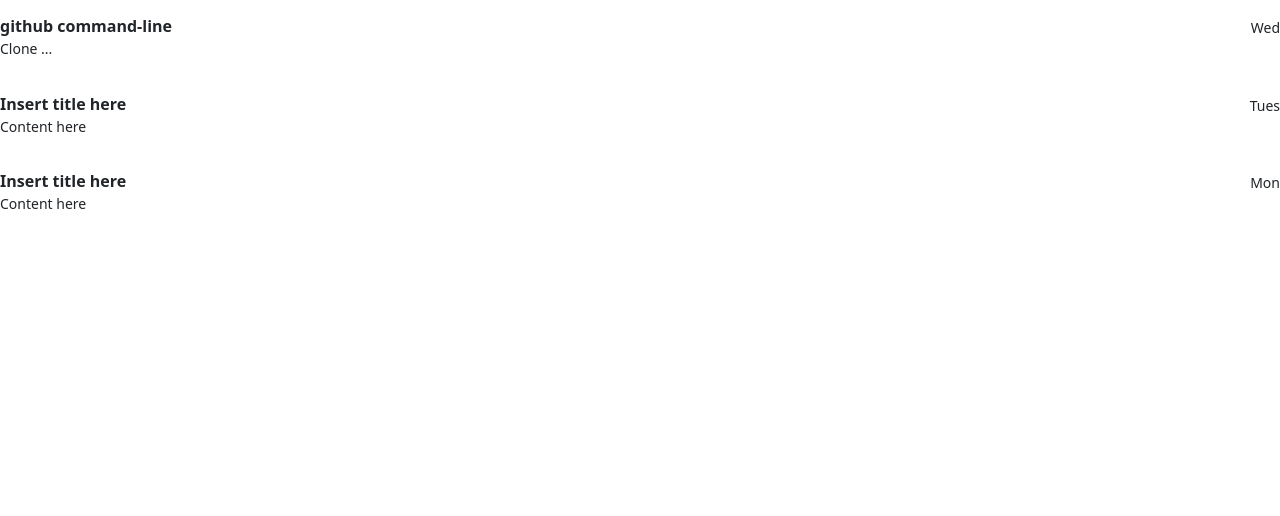
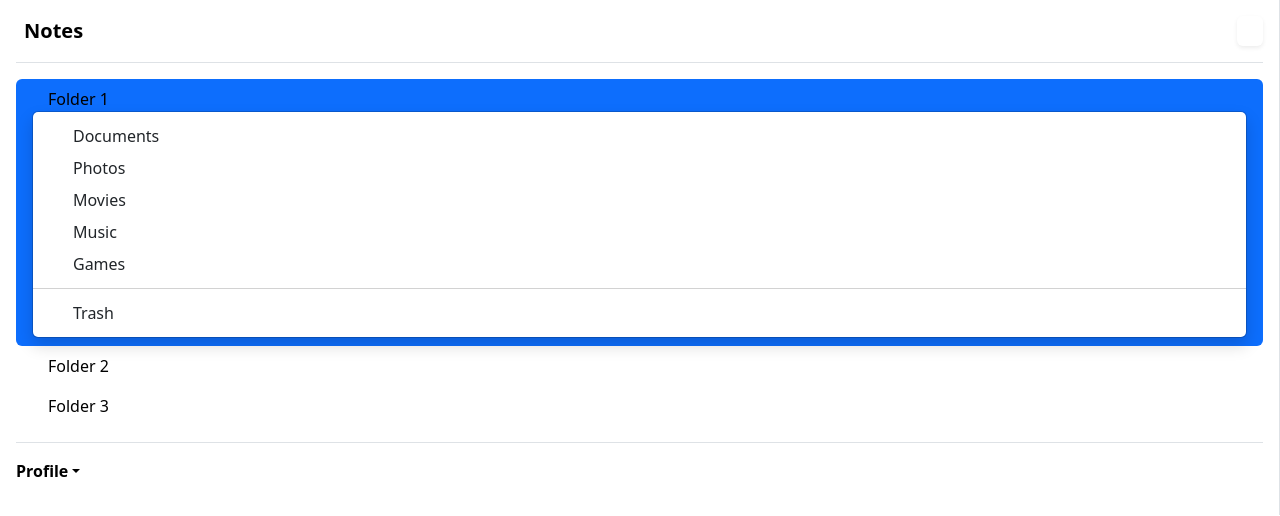
Before and after one commit to kaioken166/notes-app-GUI, a plain HTML site: page test.html in a window 1280 px wide. Drawn offline with nearby package versions, Linux system fonts and the light colour scheme.

Commit message:
add menu for folder

```diff
--- a/test.html
+++ b/test.html
@@ -13,52 +13,93 @@
 
 <body>
     <!-- Folder 1 -->
-    <div class="tab-pane fade nocursor show active" role="tabpanel" tabindex="0" aria-labelledby="listGroup1-tab"
-        id="listGroup1" role="tablist">
+    <div class="d-flex flex-column flex-shrink-0 p-3 border-end" id="left-sidebar">
 
-        <div class="list-group-item list-group-item-action py-3 lh-sm" role="tab" data-bs-toggle="pill"
-            data-bs-target="#note1-folder1" aria-controls="note1-folder1" aria-selected="false">
-            <div class="d-flex w-100 align-items-center justify-content-between">
-                <strong class="mb-1">github command-line</strong>
-                <small>Wed</small>
-            </div>
-            <div class="col-10 mb-1 small">Clone ...</div>
+        <div class="d-flex justify-content-between pb-3 mb-3 border-bottom">
+            <a href="/index.html" class="d-flex align-items-center link-body-emphasis text-decoration-none">
+                <i class="bi bi-pen me-2"></i>
+                <span class="fs-5 fw-semibold">Notes</span>
+            </a>
+            <button class="btn shadow-sm" id="newFolderBtn" type="submit"><i class="bi bi-folder-plus"></i></button>
         </div>
 
-        <div class="list-group-item list-group-item-action py-3 lh-sm" role="tab" data-bs-toggle="pill"
-            data-bs-target="#note2-folder1" aria-controls="note2-folder1" aria-selected="false" tabindex="-1">
-            <div class="d-flex w-100 align-items-center justify-content-between">
-                <strong class="mb-1">Insert title here</strong>
-                <small>Tues</small>
-            </div>
-            <div class="col-10 mb-1 small">Content here</div>
+
+        <!-- Folder section -->
+        <ul class="nav nav-pills flex-shrink-1 d-flex flex-column scrollarea mb-3" id="folderList"
+            aria-orientation="vertical" role="tablist" style="height: 100%;">
+
+            <!-- Đổ data vào đây -->
+
+            <li class="nav-item nav-link link-body-emphasis nocursor active" role="tab" data-bs-toggle="pill"
+                data-bs-target="#listGroup1" aria-controls="listGroup1" aria-selected="true" tabindex="-1">
+                <i class="bi bi-folder2 me-3"></i>
+                Folder 1
+                <ul class="dropdown-menu d-block position-static mx-0 shadow w-220px" data-bs-theme="light">
+                    <li>
+                      <a class="dropdown-item d-flex gap-2 align-items-center" href="#">
+                        <svg class="bi" width="16" height="16"><use xlink:href="#files"></use></svg>
+                        Documents
+                      </a>
+                    </li>
+                    <li>
+                      <a class="dropdown-item d-flex gap-2 align-items-center" href="#">
+                        <svg class="bi" width="16" height="16"><use xlink:href="#image-fill"></use></svg>
+                        Photos
+                      </a>
+                    </li>
+                    <li>
+                      <a class="dropdown-item d-flex gap-2 align-items-center" href="#">
+                        <svg class="bi" width="16" height="16"><use xlink:href="#film"></use></svg>
+                        Movies
+                      </a>
+                    </li>
+                    <li>
+                      <a class="dropdown-item d-flex gap-2 align-items-center" href="#">
+                        <svg class="bi" width="16" height="16"><use xlink:href="#music-note-beamed"></use></svg>
+                        Music
+                      </a>
+                    </li>
+                    <li>
+                      <a class="dropdown-item d-flex gap-2 align-items-center" href="#">
+                        <svg class="bi" width="16" height="16"><use xlink:href="#joystick"></use></svg>
+                        Games
+                      </a>
+                    </li>
+                    <li><hr class="dropdown-divider"></li>
+                    <li>
+                      <a class="dropdown-item dropdown-item-danger d-flex gap-2 align-items-center" href="#">
+                        <svg class="bi" width="16" height="16"><use xlink:href="#trash"></use></svg>
+                        Trash
+                      </a>
+                    </li>
+                  </ul>
+            </li>
+            <li class="nav-item nav-link link-body-emphasis nocursor" role="tab" data-bs-toggle="pill"
+                data-bs-target="#listGroup2" aria-controls="listGroup2" aria-selected="false" tabindex="-1">
+                <i class="bi bi-folder2 me-3"></i>
+                Folder 2
+            </li>
+            <li class="nav-item nav-link link-body-emphasis nocursor" role="tab" data-bs-toggle="pill"
+                data-bs-target="#listGroup3" aria-controls="listGroup3" aria-selected="false" tabindex="-1">
+                <i class="bi bi-folder2 me-3"></i>
+                Folder 3
+            </li>
+        </ul>
+        <!-- profile -->
+        <div class="dropdown mt-auto flex-shrink-1 border-top py-3">
+            <a href="#" class="d-flex align-items-center link-body-emphasis text-decoration-none dropdown-toggle"
+                data-bs-toggle="dropdown" aria-expanded="false">
+                <strong>Profile</strong>
+            </a>
+            <ul class="dropdown-menu text-small shadow">
+
+                <li><a class="dropdown-item" href="#">Settings</a></li>
+                <li>
+                    <hr class="dropdown-divider">
+                </li>
+                <li><a class="dropdown-item" href="#">Sign out</a></li>
+            </ul>
         </div>
-
-        <div class="list-group-item list-group-item-action py-3 lh-sm" role="tab" data-bs-toggle="pill"
-            data-bs-target="#note3-folder1" aria-controls="note3-folder1" aria-selected="false" tabindex="-1">
-            <div class="d-flex w-100 align-items-center justify-content-between">
-                <strong class="mb-1">Insert title here</strong>
-                <small>Mon</small>
-            </div>
-            <div class="col-10 mb-1 small">Content here</div>
-        </div>
-    </div>
-
-    <!-- Folder 2 -->
-    <div class="tab-pane fade nocursor" role="tabpanel" tabindex="0" aria-labelledby="listGroup2-tab" id="listGroup2">
-
-        <div class="list-group-item list-group-item-action py-3 lh-sm" role="tab" data-bs-toggle="pill"
-            data-bs-target="#note1-folder2" aria-controls="note3-folder1" aria-selected="false" tabindex="-1">
-            <div class="d-flex w-100 align-items-center justify-content-between">
-                <strong class="mb-1">Họp Nhóm Proiect XYZ</strong>
-                <small>Wed</small>
-            </div>
-            <div class="col-10 mb-1 small">Hôm nay, chúng ta ...</div>
-        </div>
-    </div>
-    <!-- Folder 3 -->
-    <div class="tab-pane fade nocursor" role="tabpanel" tabindex="0" aria-labelledby="listGroup3-tab" id="listGroup3">
-
     </div>
 
     <!-- Bootstrap JS -->
```
Also changed, not shown: css/index.css (+18 -0 lines), index.html (+1 -1 lines), js/model.js (+11 -4 lines).
